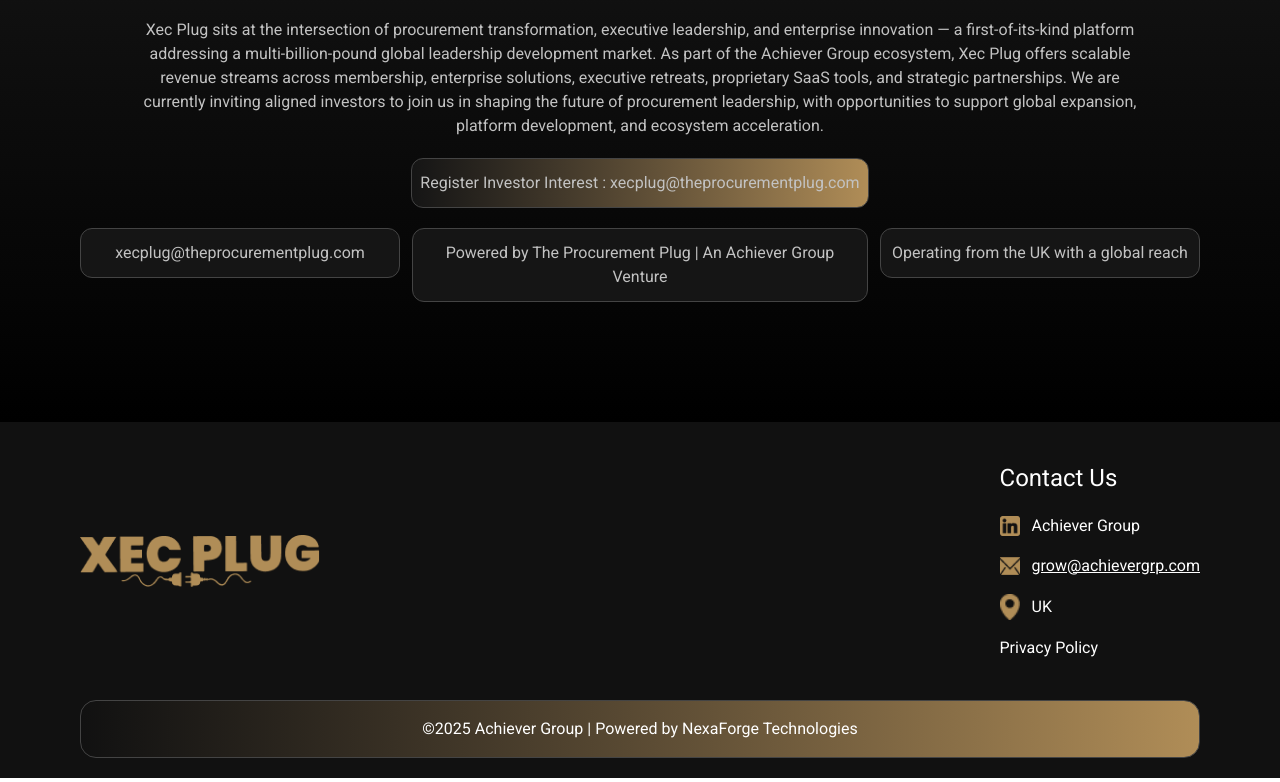
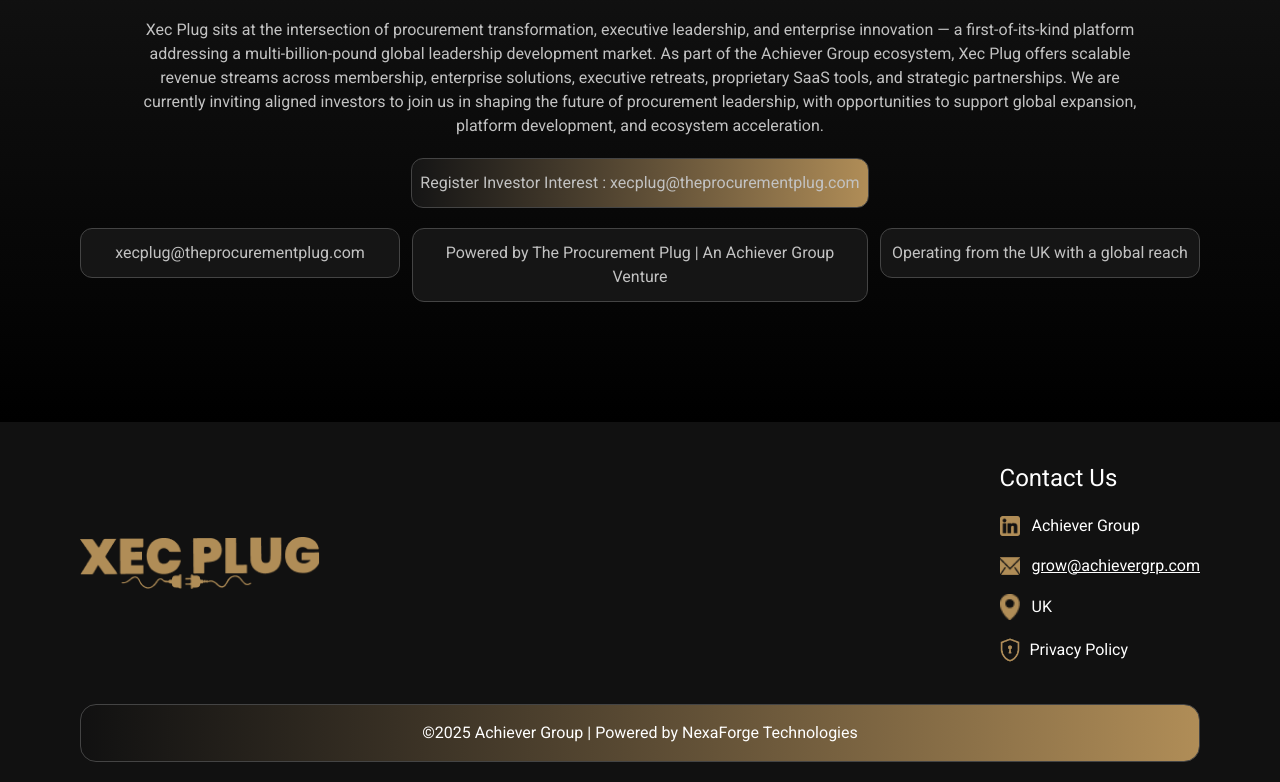
Before and after one commit to NexaForgeTechnologies/theprocurementplug, a Next.js app: page / in a window 1280 px wide. Shown: the part 4907-5689 px from the top of the page. Built offline with nearby package versions, Linux system fonts and the light colour scheme.

Commit message:
privacy policy icon uploaded

```diff
--- a/src/app/containers/Footer.jsx
+++ b/src/app/containers/Footer.jsx
@@ -44,8 +44,9 @@
 
                         {/* Privacy Policy */}
                         <Link href="https://achiever-group-latest-stg.vercel.app/privacypolicy" target="_blank">
-                            <li className="flex items-center gap-x-3 hover:opacity-80 transition-opacity">
-                                <span>Privacy Policy</span>
+                            <li className="flex items-center gap-x-1.5 hover:opacity-80 transition-opacity -ml-1">
+                                <img src="privacy.png" alt="Location" className="w-7 h-auto" />
+                                <span className="">Privacy Policy</span>
                             </li>
                         </Link>
                     </ul>
```
Also changed, not shown: public/privacy.png (added).
